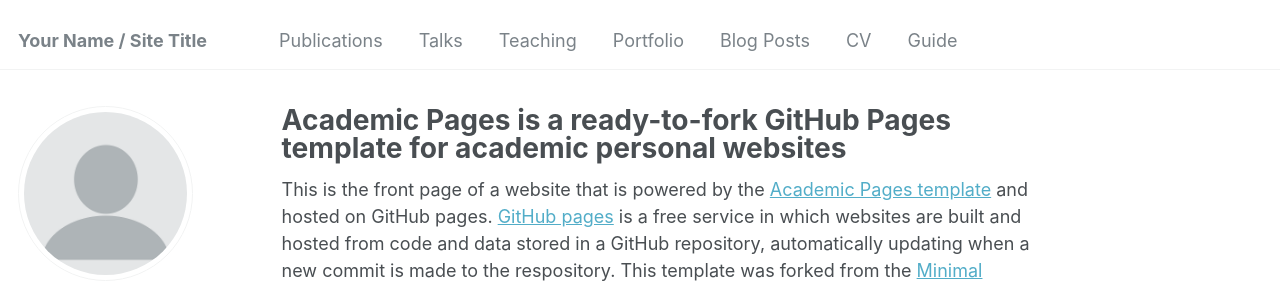
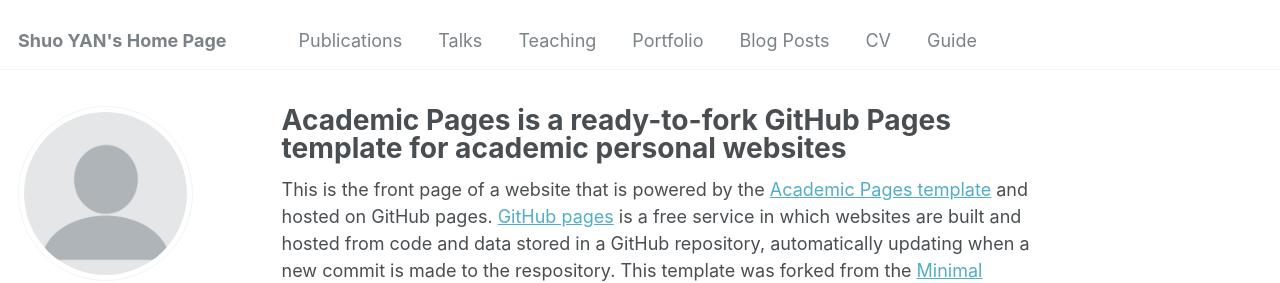
Before and after one commit to cctv2582/personalwebpage, a Jekyll site: the page built from _pages/about.md, in a window 1280 px wide. Shown: the top 283 px of the page. Built offline with Jekyll 4.4.1, drawn with Linux system fonts in a browser that asks for light colours; some web fonts are replaced.

Commit message:
Update _config.yml

```diff
--- a/_config.yml
+++ b/_config.yml
@@ -8,7 +8,7 @@
 
 # Basic Site Settings
 locale                   : "en-US"
-title                    : "Your Name / Site Title"
+title                    : "Shuo YAN's Home Page"
 title_separator          : "-"
 name                     : &name "Your Name"
 description              : &description "personal description"
```
